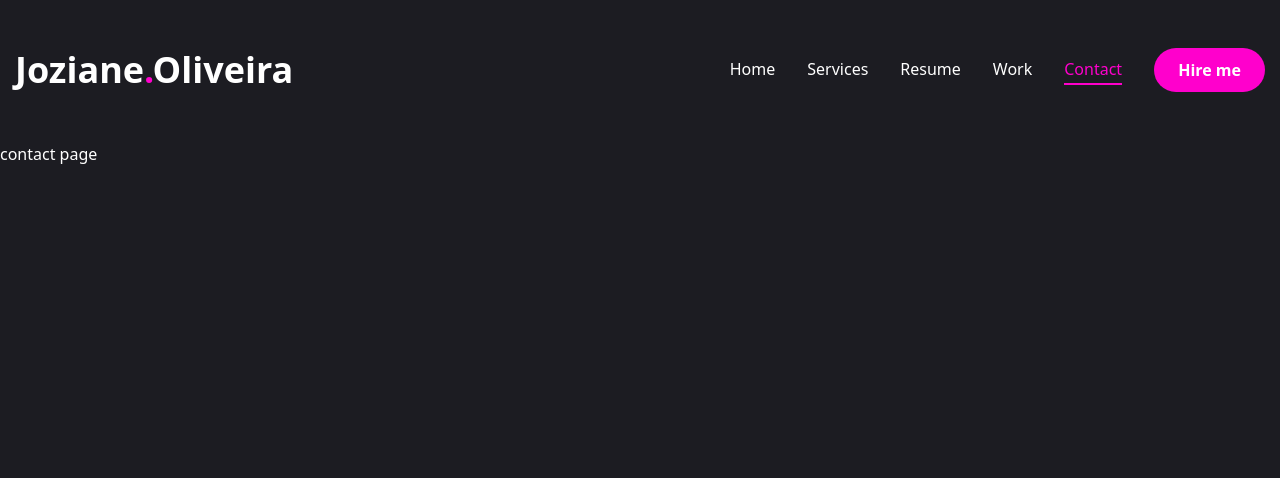
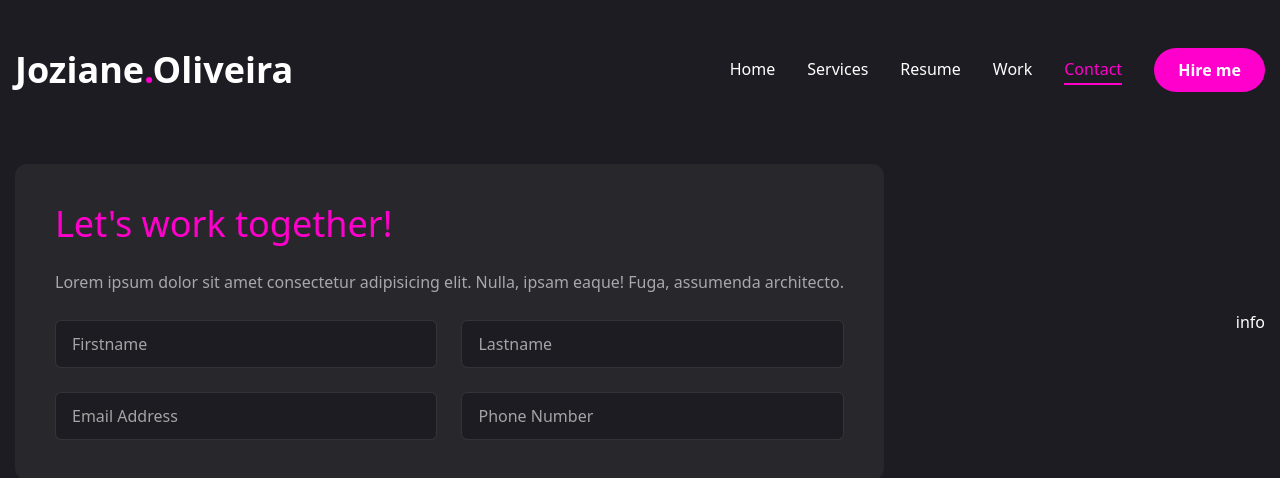
Before and after one commit to JozianeOliveira/portfolio_joziane, a Next.js app: page /contact in a window 1280 px wide. Shown: the top 478 px of the page. Built offline with nearby package versions, Linux system fonts and the light colour scheme.

Commit message:
feat(contact): implementar página de contato com formulário e ajustar estilos do Input

```diff
--- a/app/contact/page.jsx
+++ b/app/contact/page.jsx
@@ -1,7 +1,60 @@
+"use client";
+
+import { Button } from "@/components/ui/button";
+import { Input } from "@/components/ui/input";
+import { Textarea } from "@/components/ui/textarea";
+
+import { Select, SelectContent, SelectGroup, SelectItem, SelectLabel, SelectTrigger, SelectValue } from "@/components/ui/select";
+
+import { FaPhoneAlt, FaEnvelope, FaMapMarkedAlt } from "react-icons/fa";
+
+const info = [
+    {
+        icon: <FaPhoneAlt />,
+        title: "Phone",
+        description: "+55 (34) 99808-1082",
+    },
+    {
+        icon: <FaEnvelope />,
+        title: "Email",
+        description: "jozioliveira@edu.uniube.br",
+    },
+    {
+        icon: <FaMapMarkedAlt />,
+        title: "Address",
+        description: "São Gotardo - MG / Brasil",
+    },
+]
+
+import { motion } from "framer-motion";
+
 const Contact = () => {
     return (
-        <div>contact page</div>
+        <motion.section initial={{opacity:0}} animate={{opacity: 1, transition: { delay: 2.4, duration: 0.4, ease: "easeIn" }}}
+        className="py-6"
+        >
+            <div className="container mx-auto">
+                <div className="flex flex-col xl:flex-row gap-[30px]">
+                    {/* form */}
+                    <div className="xl:h-[54%] order-2 xl:order-none">
+                        <form className="flex flex-col gap-6 p-10 bg-[#27272c] rounded-xl">
+                            <h3 className="text-4xl text-accent">Let's work together!</h3>
+                            <p className="text-white/60">Lorem ipsum dolor sit amet consectetur adipisicing elit. Nulla, ipsam eaque! Fuga, assumenda architecto.</p>
+                            {/* input */}
+                            <div className="grid grid-cols-1 md:grid-cols-2 gap-6">
+                                <Input type="firstname" placeholder="Firstname"/>
+                                <Input type="lastname" placeholder="Lastname"/>
+                                <Input type="email" placeholder="Email Address"/>
+                                <Input type="phone" placeholder="Phone Number"/>
+                            </div>
+                        </form>
+                    </div>
+                    {/* info */}
+                    <div className="flex-1 flex items-center xl:justify-end order-1 xl:order-none mb-8 xl:mb-0">info</div>
+                </div>
+            </div>
+        </motion.section>
     )
 }
 
-export default Contact
+export default Contact;
--- a/components/ui/input.jsx
+++ b/components/ui/input.jsx
@@ -12,9 +12,8 @@
       type={type}
       data-slot="input"
       className={cn(
-        "file:text-foreground placeholder:text-muted-foreground selection:bg-primary selection:text-primary-foreground dark:bg-input/30 border-input flex h-9 w-full min-w-0 rounded-md border bg-transparent px-3 py-1 text-base shadow-xs transition-[color,box-shadow] outline-none file:inline-flex file:h-7 file:border-0 file:bg-transparent file:text-sm file:font-medium disabled:pointer-events-none disabled:cursor-not-allowed disabled:opacity-50 md:text-sm",
-        "focus-visible:border-ring focus-visible:ring-ring/50 focus-visible:ring-[3px]",
-        "aria-invalid:ring-destructive/20 dark:aria-invalid:ring-destructive/40 aria-invalid:border-destructive",
+        "flex h-[48px] rounded-md border border-white/10 bg-[var(--color-primary)] px-4 text-base placeholder:text-white/60 outline-none", "transition-colors duration-200",
+        "hover:border-[var(--color-accent)] focus:border-[var(--color-accent)]",
         className
       )}
       {...props} />
```
